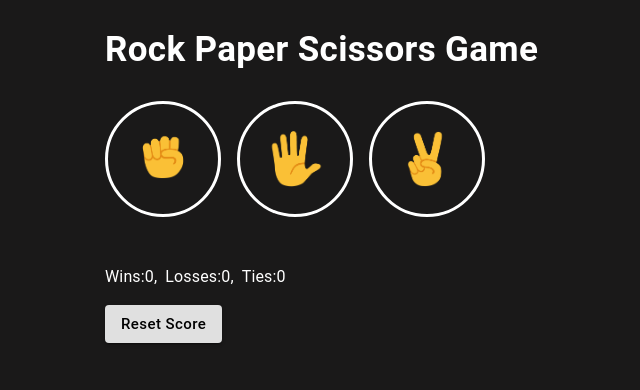
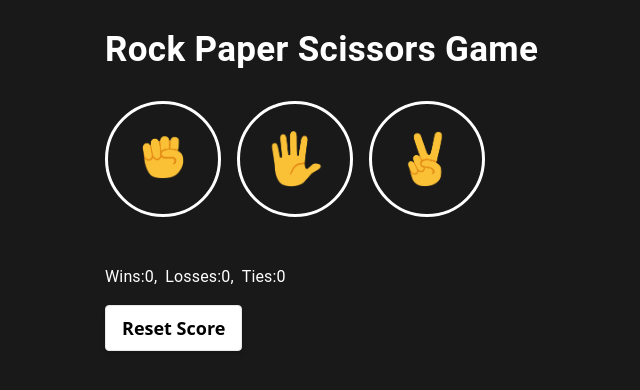
Before and after one commit to MUTABAZI-D/rock-paper-scissors-game, a React (Vite) app: page / in a window 1280 px wide. Shown: the top 390 px of the page, without its empty margins (235-875 px from the left). Built offline with nearby package versions, Linux system fonts and the light colour scheme.

Commit message:
added styles to reset score button

```diff
--- a/src/components/ResetScore.tsx
+++ b/src/components/ResetScore.tsx
@@ -1,4 +1,5 @@
-import { Box, Button } from "@mui/material";
+import { Box } from "@mui/material";
+import { motion } from "motion/react";
 
 type ResetScoreProps = {
   setTrackResults: React.Dispatch<any>;
@@ -15,15 +16,13 @@ export const ResetScore = ({ setTrackResults }: ResetScoreProps) => {
   };
   return (
     <Box mt={2}>
-      {" "}
-      <Button
-        variant="contained"
-        color="inherit"
-        sx={{ textTransform: "none", fontSize: { xs: 12.5, md: 15 } }}
+      <motion.button
+        whileTap={{ scale: 1.1, opacity: 0.5 }}
         onClick={handleReset}
+        className="bg-white py-2 px-4 border rounded shadow-md font-semibold text-sm lg:text-lg"
       >
         Reset Score
-      </Button>
+      </motion.button>
     </Box>
   );
 };
```
